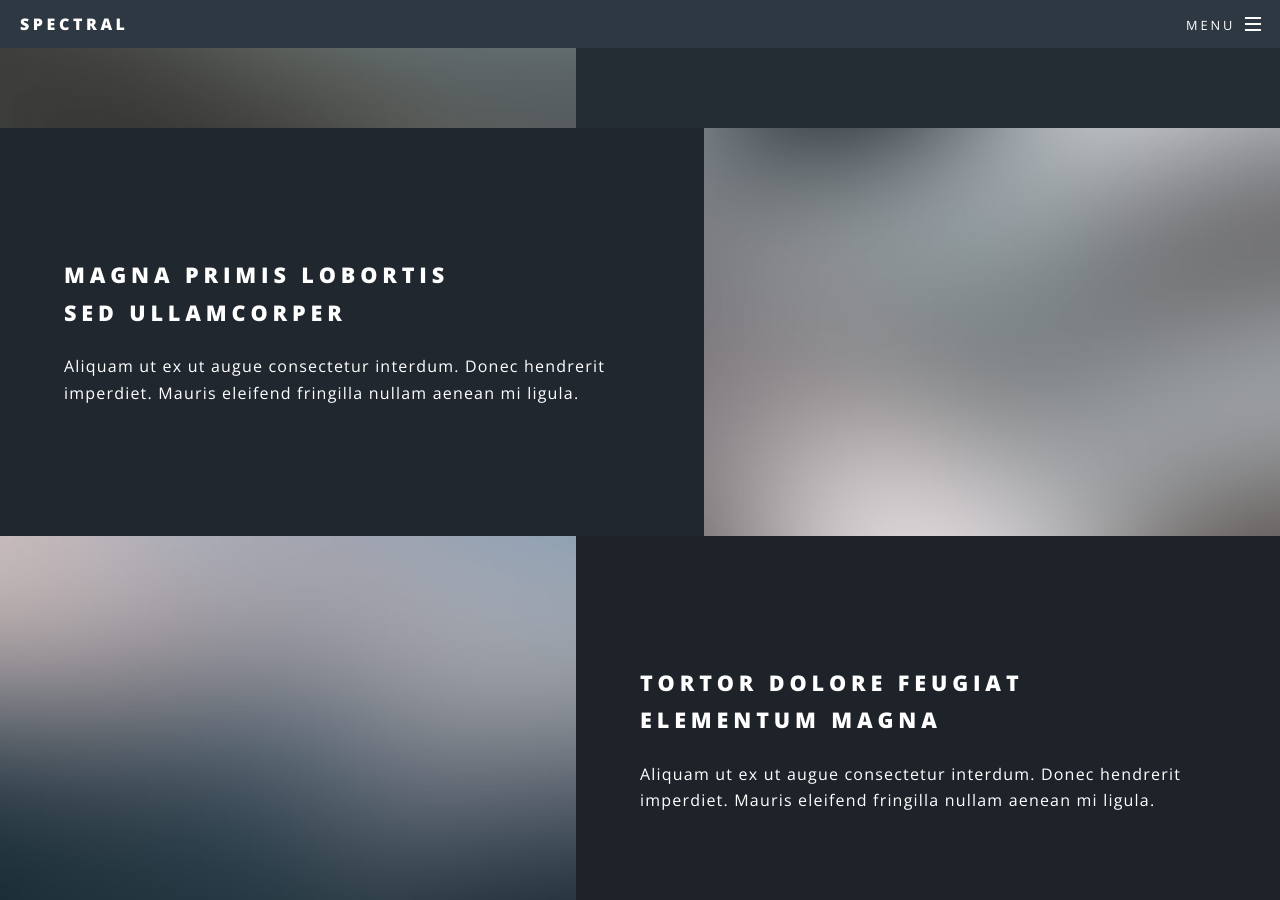
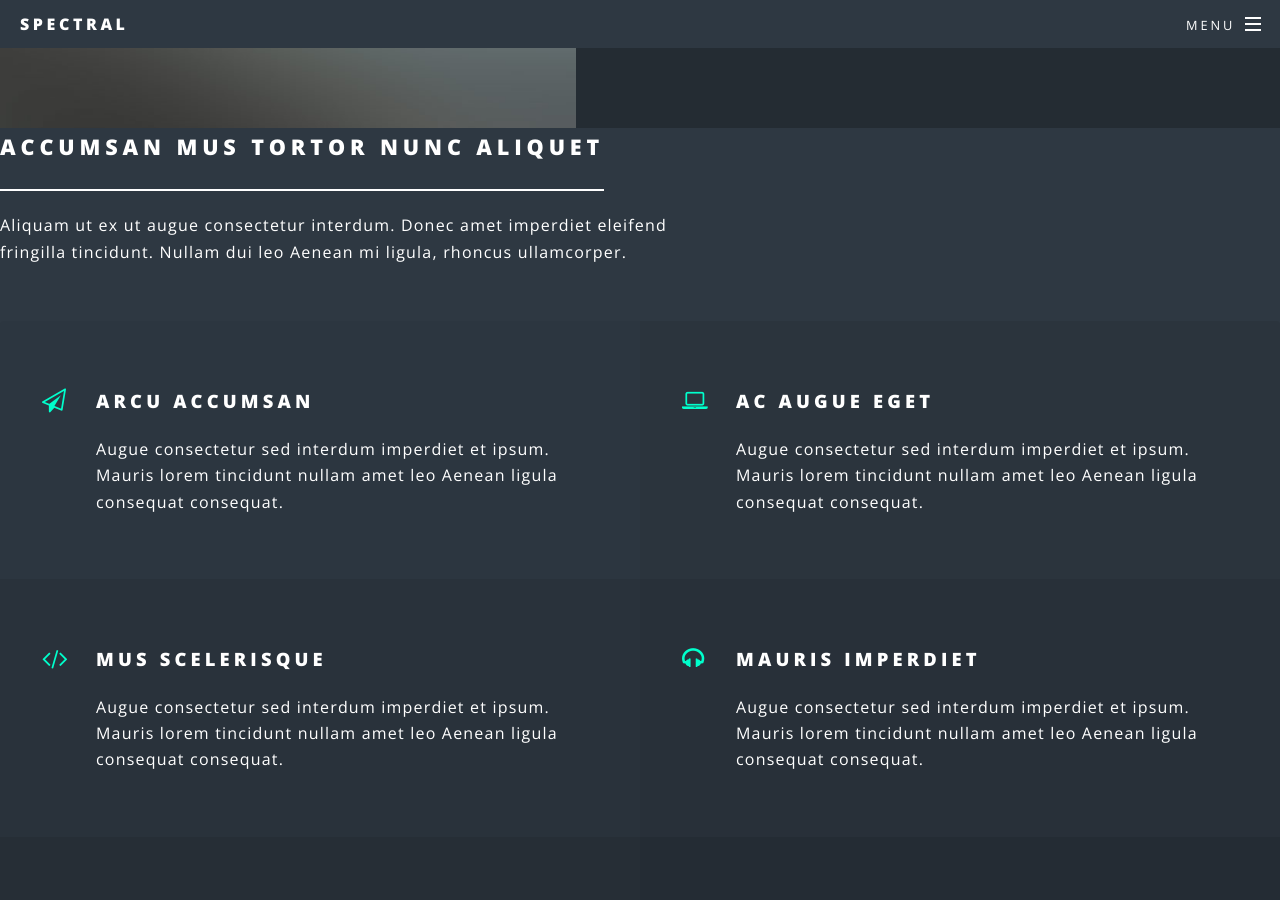
Before and after one commit to AlexRMendoza989/AlexRMendoza989.github.io, a Jekyll site: the page built from index.html, in a window 1280 px wide and 900 px high, scrolled down 2515 px. Built offline with Jekyll 4.4.1, drawn with Linux system fonts in a browser that asks for light colours; some of the changed text lies outside the part shown.

Commit message:
Update index.html

```diff
--- a/index.html
+++ b/index.html
@@ -53,29 +53,8 @@ layout: landing
 								<p>Aliquam ut ex ut augue consectetur interdum. Donec hendrerit imperdiet. Mauris eleifend fringilla nullam aenean mi ligula.</p>
 							</div>
 						</section>
-						<section class="spotlight">
-							<div class="image"><img src="images/pic01.jpg" alt="" /></div><div class="content">
-								<h2>Magna primis lobortis<br />
-								sed ullamcorper</h2>
-								<p>Aliquam ut ex ut augue consectetur interdum. Donec hendrerit imperdiet. Mauris eleifend fringilla nullam aenean mi ligula.</p>
-							</div>
-						</section>
-						<section class="spotlight">
-							<div class="image"><img src="images/pic02.jpg" alt="" /></div><div class="content">
-								<h2>Tortor dolore feugiat<br />
-								elementum magna</h2>
-								<p>Aliquam ut ex ut augue consectetur interdum. Donec hendrerit imperdiet. Mauris eleifend fringilla nullam aenean mi ligula.</p>
-							</div>
-						</section>
-						<section class="spotlight">
-							<div class="image"><img src="images/pic03.jpg" alt="" /></div><div class="content">
-								<h2>Augue eleifend aliquet<br />
-								sed condimentum</h2>
-								<p>Aliquam ut ex ut augue consectetur interdum. Donec hendrerit imperdiet. Mauris eleifend fringilla nullam aenean mi ligula.</p>
-							</div>
-						</section>
-
-</section>
+						<section class="spotligh
+					</section>
 
 				<!-- Three -->
 					<section id="three" class="wrapper style3 special">
```
